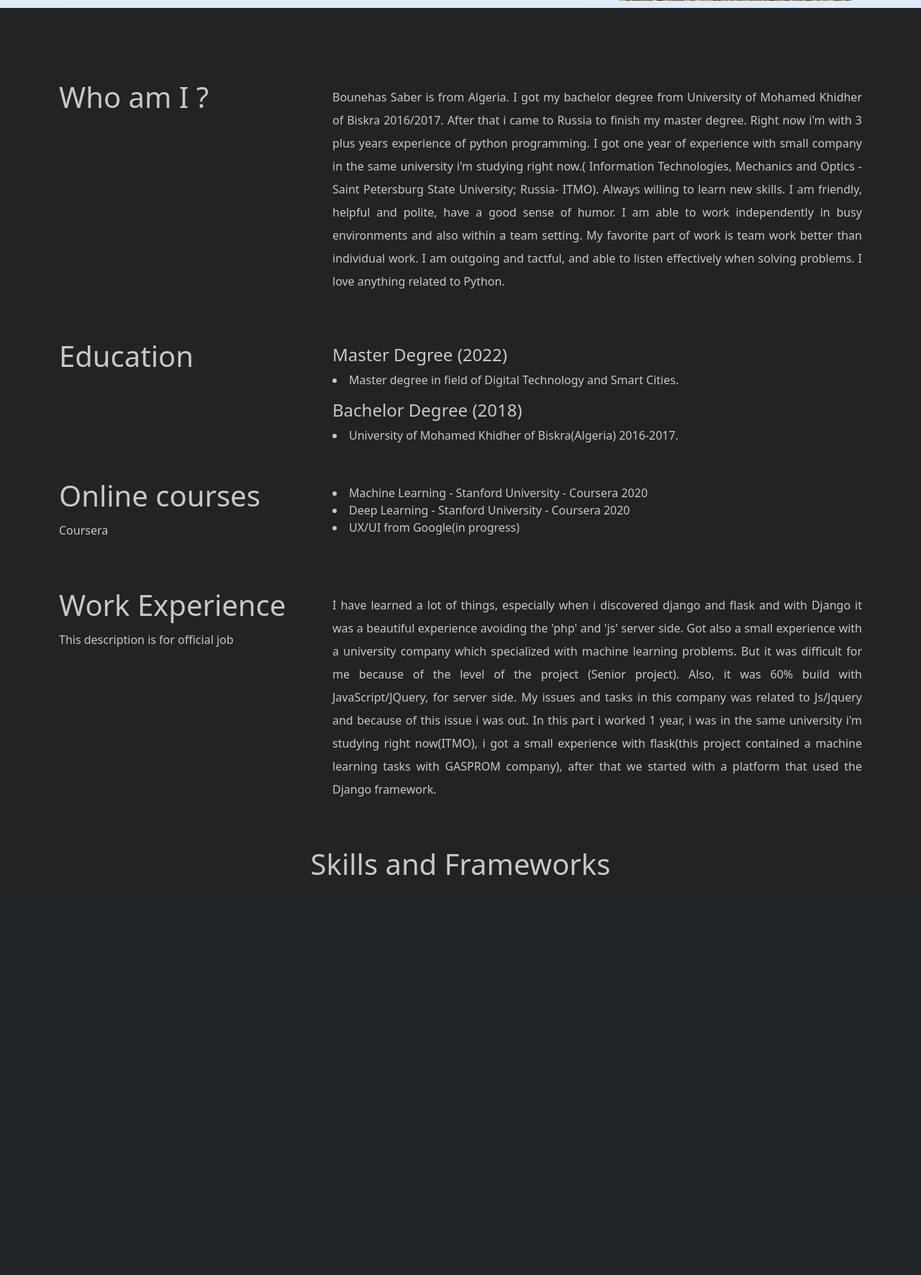
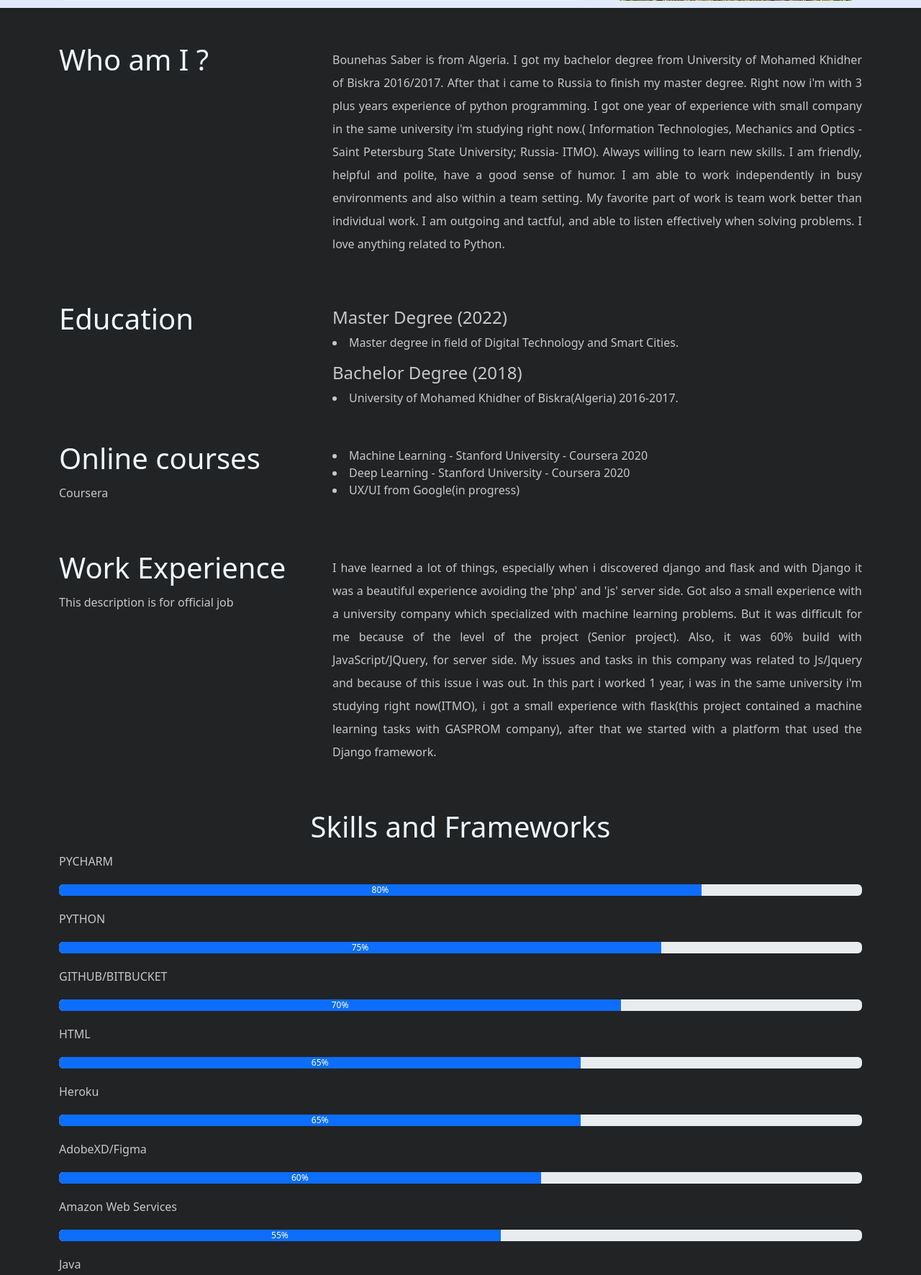
Before and after one commit to SaberHardy/HackathonResume, a Django app: page / in a window 1280 px wide. Shown: the part 749-2521 px from the top of the page at 72% size. Before the commit the page ends 1965 px from the top, so only its background shows below. Run offline with Django 4.2, Linux system fonts and the light colour scheme; some libraries are stand-ins or nearby versions.

Commit message:
progress bars

```diff
--- a/resumeApp/templates/home.html
+++ b/resumeApp/templates/home.html
@@ -6,7 +6,7 @@
         <div class="container " style="margin-top:100px">
             <div class="row">
                 <div class="col-md-8 who center">
-                    <p>Hi, I am Saber, a Backend Developer</p>
+                    <p class="myname">Hi, I am Saber, a Backend Developer</p>
                     <button class="favorite styled" type="button">
                         Contact Me
                     </button>
@@ -18,7 +18,7 @@
             </div>
         </div>
     </section>
-    <div class="container" style="margin-top:100px">
+    <div class="container my-5" style="margin-top:100px">
         <div class="row">
             <div class="col-md-4">
                 <h1>Who am I ?</h1>
@@ -81,5 +81,72 @@
         <div class="text-center">
             <h1>Skills and Frameworks</h1>
         </div>
+        <p>PYCHARM</p>
+        <div class="progress">
+            <div class="progress-bar" role="progressbar" style="width: 80%;"
+                 aria-valuenow="80" aria-valuemin="0" aria-valuemax="100">80%
+            </div>
+        </div>
+        <p class="mt-3">PYTHON</p>
+        <div class="progress">
+            <div class="progress-bar" role="progressbar" style="width: 75%;"
+                 aria-valuenow="75" aria-valuemin="0" aria-valuemax="100">75%
+            </div>
+        </div>
+        <p class="mt-3">GITHUB/BITBUCKET</p>
+        <div class="progress">
+            <div class="progress-bar" role="progressbar" style="width: 70%;"
+                 aria-valuenow="70" aria-valuemin="0" aria-valuemax="100">70%
+            </div>
+        </div>
+        <p class="mt-3">HTML</p>
+        <div class="progress">
+            <div class="progress-bar" role="progressbar" style="width: 65%;"
+                 aria-valuenow="65" aria-valuemin="0" aria-valuemax="100">65%
+            </div>
+        </div>
+        <p class="mt-3">Heroku</p>
+        <div class="progress">
+            <div class="progress-bar" role="progressbar" style="width: 65%;"
+                 aria-valuenow="65" aria-valuemin="0" aria-valuemax="100">65%
+            </div>
+        </div>
+        <p class="mt-3">AdobeXD/Figma</p>
+        <div class="progress">
+            <div class="progress-bar" role="progressbar" style="width: 60%;"
+                 aria-valuenow="60" aria-valuemin="0" aria-valuemax="100">60%
+            </div>
+        </div>
+
+        <p class="mt-3">Amazon Web Services</p>
+        <div class="progress">
+            <div class="progress-bar" role="progressbar" style="width: 55%;"
+                 aria-valuenow="55" aria-valuemin="0" aria-valuemax="100">55%
+            </div>
+        </div>
+        <p class="mt-3">Java</p>
+        <div class="progress">
+            <div class="progress-bar" role="progressbar" style="width: 40%;"
+                 aria-valuenow="40" aria-valuemin="0" aria-valuemax="100">40%
+            </div>
+        </div>
+        <p class="mt-3">CSS</p>
+        <div class="progress">
+            <div class="progress-bar" role="progressbar" style="width: 40%;"
+                 aria-valuenow="40" aria-valuemin="0" aria-valuemax="100">40%
+            </div>
+        </div>
+        <p class="mt-3">Mobile app(Flutter)</p>
+        <div class="progress">
+            <div class="progress-bar" role="progressbar" style="width: 35%;"
+                 aria-valuenow="35" aria-valuemin="0" aria-valuemax="100">35%
+            </div>
+        </div>
+        <p class="mt-3">Mobile app(IOS)</p>
+        <div class="progress">
+            <div class="progress-bar" role="progressbar" style="width: 20%;"
+                 aria-valuenow="20" aria-valuemin="0" aria-valuemax="100">20%
+            </div>
+        </div>
     </div>
 {% endblock %}
--- a/static/css/styles.css
+++ b/static/css/styles.css
@@ -2,8 +2,12 @@
     background-color: #212325;
 }
 
-p, h1, h2, h3, h4, h5, ul, li {
+p, h2, h3, h4, h5, ul, li {
     color: #c9c8c8;
+}
+
+h1 {
+    color: aliceblue;
 }
 
 .ul-items a {
@@ -52,6 +56,6 @@
 
 p {
     text-align: justify;
-    /*text-justify: inter-word;*/
+    text-justify: inter-word;
     line-height: 2rem;
 }
--- a/templates/partials/navbar.html
+++ b/templates/partials/navbar.html
@@ -7,7 +7,7 @@
         </button>
     </div>
 
-    <div class="collapse navbar-collapse" id="navbarSupportedContent">
+    <div class="collapse navbar-collapse mx-3" id="navbarSupportedContent">
         <ul class="navbar-nav me-auto mb-2 mb-lg-0 ul-items">
             <li class="nav-item">
                 <a class="nav-link active" aria-current="page" href="#" style="color: white;">Home</a>
```
